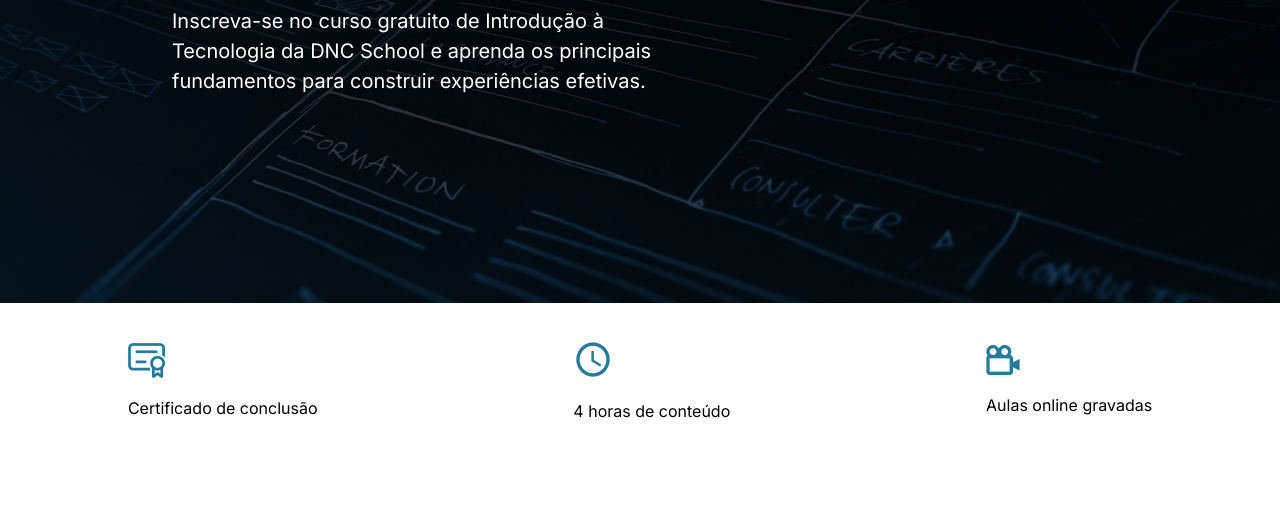
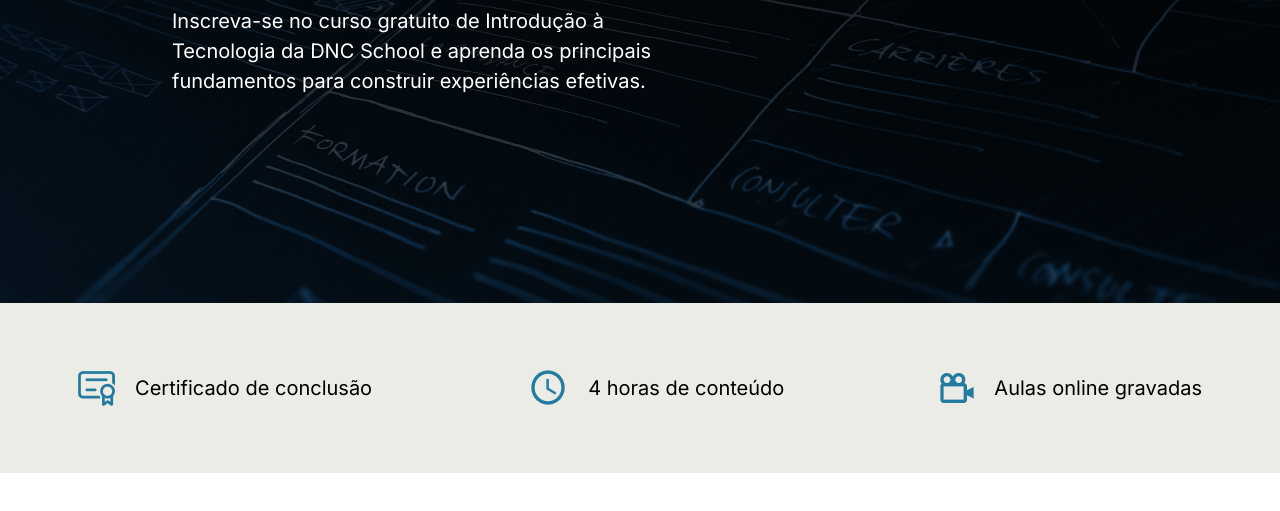
Before and after one commit to EduardoPateis/Mentoria-Visao---Html---CSS, a plain HTML site: page index.html in a window 1280 px wide. Shown: the part 257-768 px from the top of the page. Drawn offline with Linux system fonts and the light colour scheme.

Commit message:
Adicionando o menu de navegação

```diff
--- a/assets/css/style.css
+++ b/assets/css/style.css
@@ -4,9 +4,9 @@
 
 
 
-:root{
+/* :root{
 
-}
+} */
 
 
 
@@ -45,8 +45,20 @@ header{
         line-height: 150%;
     }
 .navegacao{
-    display: flex;
-    justify-content: space-around;
-    height: 170px;
-    align-items: center;
+        display: flex;
+        justify-content: space-around;
+        height: 170px;
+        align-items: center;
+        background: #EAECE5;
 }
+    .submenu{
+        font-weight: 400;
+        font-size: 20px;
+        line-height: 150%;
+        display: flex;
+        align-items: center;
+
+    }
+    .submenu p{
+        margin-left: 20px;
+    }
```
